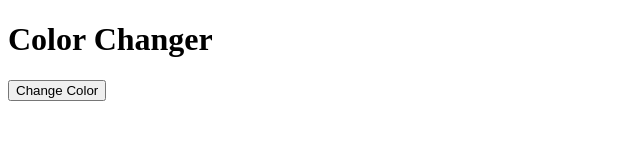
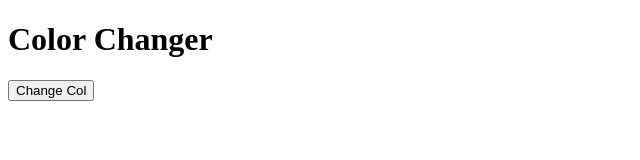
Before and after one commit to CigFigs/color-changer, a plain HTML site: page index.html in a window 1280 px wide. Shown: the full height of the page, 0-640 px from the left. Drawn offline with Linux system fonts and the light colour scheme.

Commit message:
Update index.html

```diff
--- a/index.html
+++ b/index.html
@@ -3,7 +3,7 @@
 <head><meta charset="UTF-8"><title>Color Changer</title></head>
 <body>
  <h1>Color Changer</h1>
- <button id="change-btn">Change Color</button>
+ <button id="change-btn">Change Col</button>
  <script src="script.js"></script>
 </body>
 </html>
```
